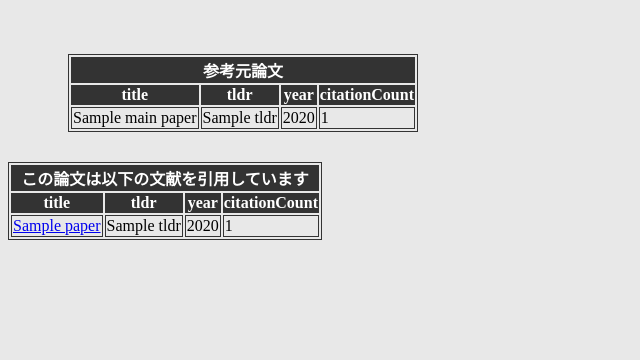
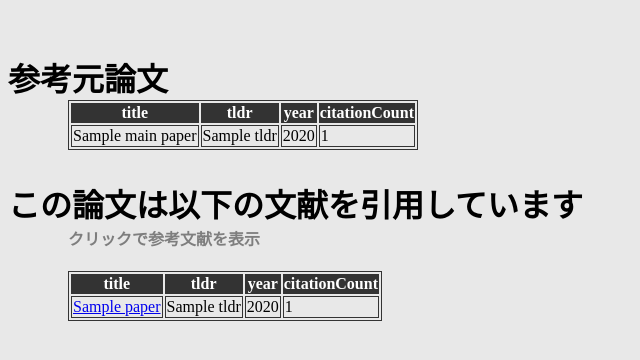
Before and after one commit to enpitut2023/IE_teacher, a Flask app: template templates/papers.html in a window 1280 px wide. Shown: the part 96-456 px from the top of the page, without its empty margins (0-640 px from the left). Run offline with Flask 3, Linux system fonts and the light colour scheme; the template is opened without the code that fills it: most values are stand-ins (such as "Sample title", 1, 10 or a date in 2020).

Commit message:
[update]UIの改善 ページに説明を追加
適度にページの説明を追加しました

```diff
--- a/static/css/style.css
+++ b/static/css/style.css
@@ -76,6 +76,15 @@ header {
     border: 1px solid black;
     margin-right: 30px;
     margin-bottom: 0px;
+}
+
+.h1_head{
+    margin: 0px;
+}
+.explain{
+    color: #7e7e7e;
+    margin-top: 0px;
+    margin-left: 60px;
 }
 
 .papers_content{
--- a/templates/papers.html
+++ b/templates/papers.html
@@ -25,11 +25,9 @@
             </div>
         </header>
         <div class="papers_content"></div>
+            <h1 class="h1_head">参考元論文</h1>
             <table class="main_table">
                 <thead>
-                    <tr>
-                        <th colspan="{{ 4 }}">参考元論文</th>
-                    </tr>
                     <tr>
                         <th colspan="1">title</th>
                         <th colspan="1">tldr</th>
@@ -54,11 +52,10 @@
                     </tr>
                 </tbody>
             </table>
-            <table>
+            <h1 class="h1_head">この論文は以下の文献を引用しています</h1>
+            <h4 class="explain">クリックで参考文献を表示</h4>
+            <table class="ref_table">
                 <thead>
-                    <tr>
-                        <th colspan="{{ 4 }}">この論文は以下の文献を引用しています</th>
-                    </tr>
                     <tr>
                         <th colspan="1">title</th>
                         <th colspan="1">tldr</th>
--- a/templates/result.html
+++ b/templates/result.html
@@ -26,11 +26,9 @@
         </header>
 
         <div class="result_content"></div>
-            <table>
+            <h1>クリックした参考文献一覧（仮）</h1>
+            <table class="ref_table">
                 <thead>
-                    <tr>
-                        <th colspan="{{ 4 }}">クリックした参考文献一覧（仮）</th>
-                    </tr>
                     <tr>
                         <th colspan="1">title</th>
                         <th colspan="1">tldr</th>
--- a/templates/root.html
+++ b/templates/root.html
@@ -29,7 +29,7 @@
             <table>
                 <thead>
                     <tr>
-                        <th colspan="{{ 4 }}">参考文献一覧</th>
+                        <th colspan="{{ 4 }}">検索結果一覧</th>
                     </tr>
                     <tr>
                         <th colspan="1">title</th>
--- a/templates/root_nontable.html
+++ b/templates/root_nontable.html
@@ -26,7 +26,8 @@
         </header>
 
         <div class="root_content">
-            <h1>参考文献一覧</h1>
+            <h1 class="h1_head">検索結果一覧</h1>
+            <h4 class="explain">クリックで参考文献を表示</h4>
             {% for paper in papers %}
                 <div class="paper_item">
                     <a class="paper_title" href='{{ url_for("papers", paperId=paper["paperId"]) }}'>{{ paper["title"] }}</a>
```
